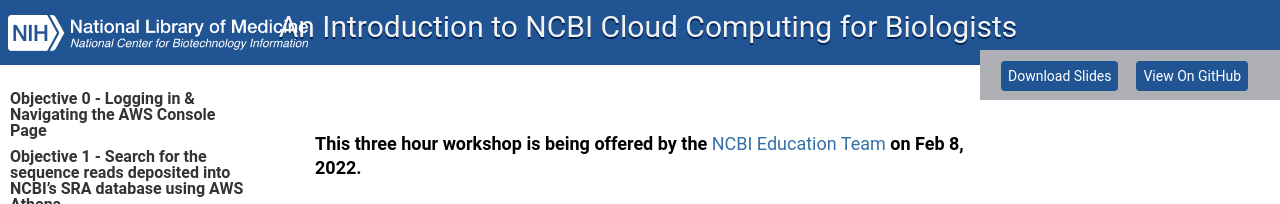
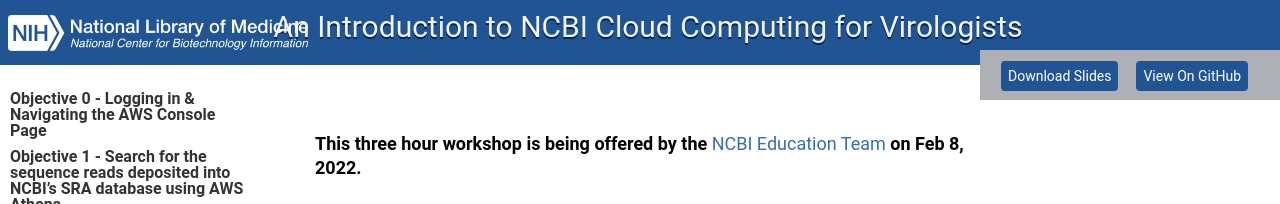
Before and after one commit to parkcoj/Intro-to-NCBI-Cloud-Computing-Virologists, a Jekyll site: the page built from index.md, in a window 1280 px wide. Shown: the top 204 px of the page. Built offline with Jekyll 4.4.1, drawn with Linux system fonts in a browser that asks for light colours; our own code applies the rules of GitHub Pages for plain Markdown files.

Commit message:
Fix webpage title

```diff
--- a/_config.yml
+++ b/_config.yml
@@ -1,4 +1,4 @@
-title: An Introduction to NCBI Cloud Computing for Biologists
+title: An Introduction to NCBI Cloud Computing for Virologists
 # remote_theme: pages-themes/leap-day@v0.2.0
 markdown: kramdown
 # plugins:
```
